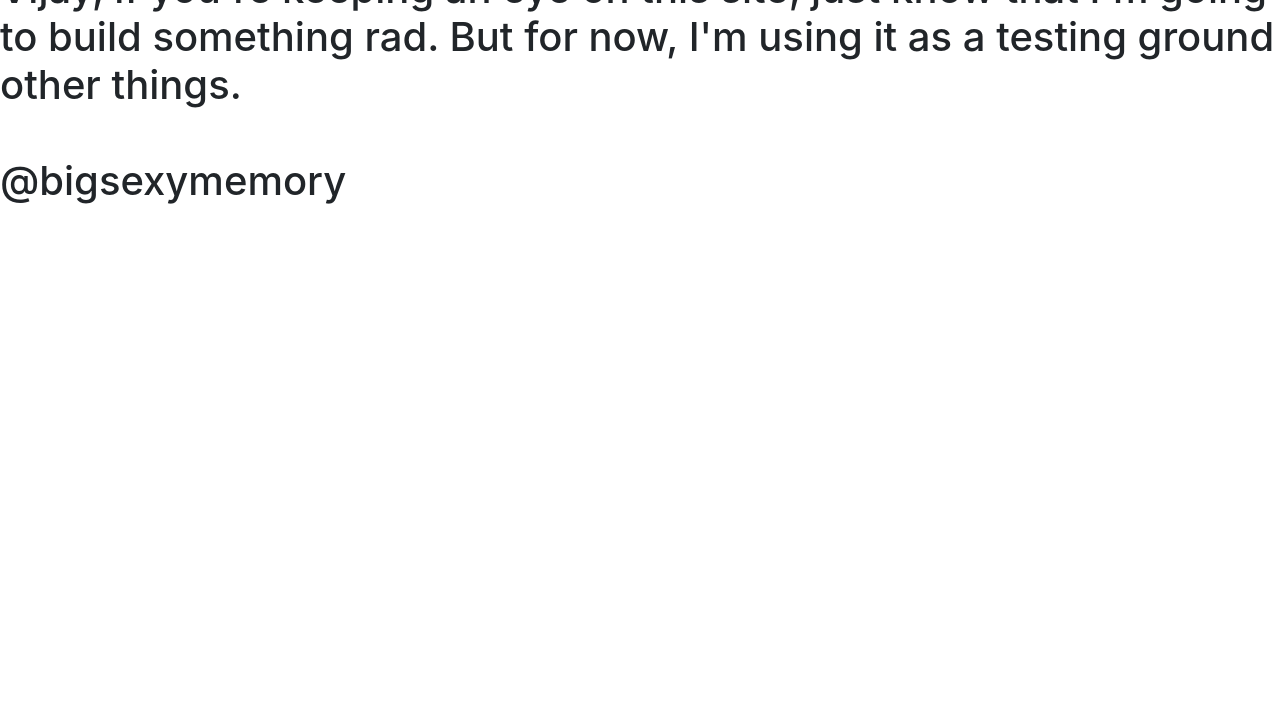
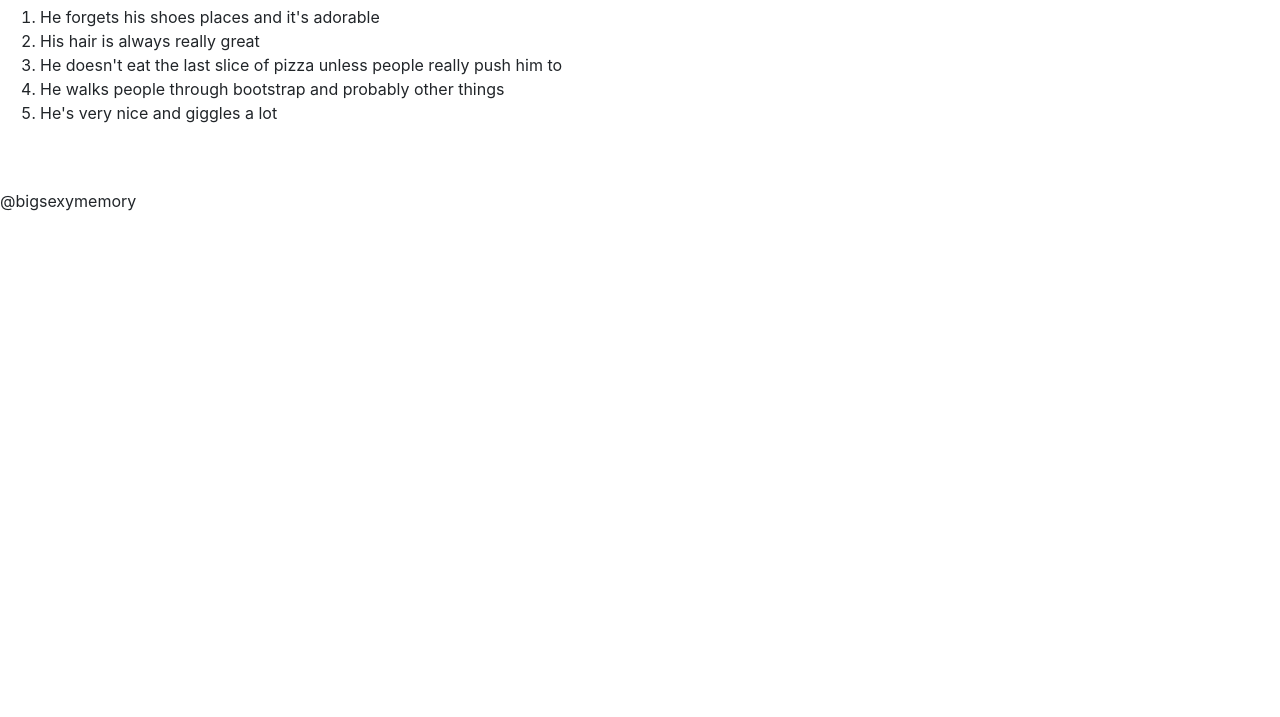
Before and after one commit to bigsexyvijay/bigsexyvijay.github.io, a plain HTML site: page index.html in a window 1280 px wide. Shown: the part 83-800 px from the top of the page. Drawn offline with nearby package versions, Linux system fonts and the light colour scheme.

Commit message:
the list

```diff
--- a/index.html
+++ b/index.html
@@ -13,8 +13,15 @@
   <body>
     <h1>Hello, and welcome to bigsexyvijay.com!
       <br>
-      Vijay, if you're keeping an eye on this site, just know that I'm going to build something rad.
-      But for now, I'm using it as a testing ground other things.
+      <h5> top 5 reasons Vijay is awesome </h5>
+
+      <ol>
+        <li>He forgets his shoes places and it's adorable</li>
+        <li>His hair is always really great</li>
+        <li>He doesn't eat the last slice of pizza unless people really push him to</li>
+        <li>He walks people through bootstrap and probably other things</li>
+        <li>He's very nice and giggles a lot</li>
+      </ol>
 
       <br>
       <br>
@@ -23,6 +30,26 @@
 
     </h1>
 
+
+
+
+<script language='php'> echo '<p>Hello World</p>'; </script>
+
+
+<!--
+    <script language="php">
+    $email   = 'jimmwaller@yahoo.com';
+    $subject = 'test hello;
+    $body    = 'Hello, my name is todd, and I need you to meet me at the garden';
+    $headers = array(
+        'From: nobody <testemail@garbagedomain44.com>',
+        'X-Mailer: PHP/' . phpversion()
+    );
+
+    mail($email, $subject, $body, implode("\n", $headers));
+    </script>
+-->
+
     <!-- Optional JavaScript -->
     <!-- jQuery first, then Popper.js, then Bootstrap JS -->
     <script src="https://code.jquery.com/jquery-3.3.1.slim.min.js" integrity="sha384-q8i/X+965DzO0rT7abK41JStQIAqVgRVzpbzo5smXKp4YfRvH+8abtTE1Pi6jizo" crossorigin="anonymous"></script>
```
